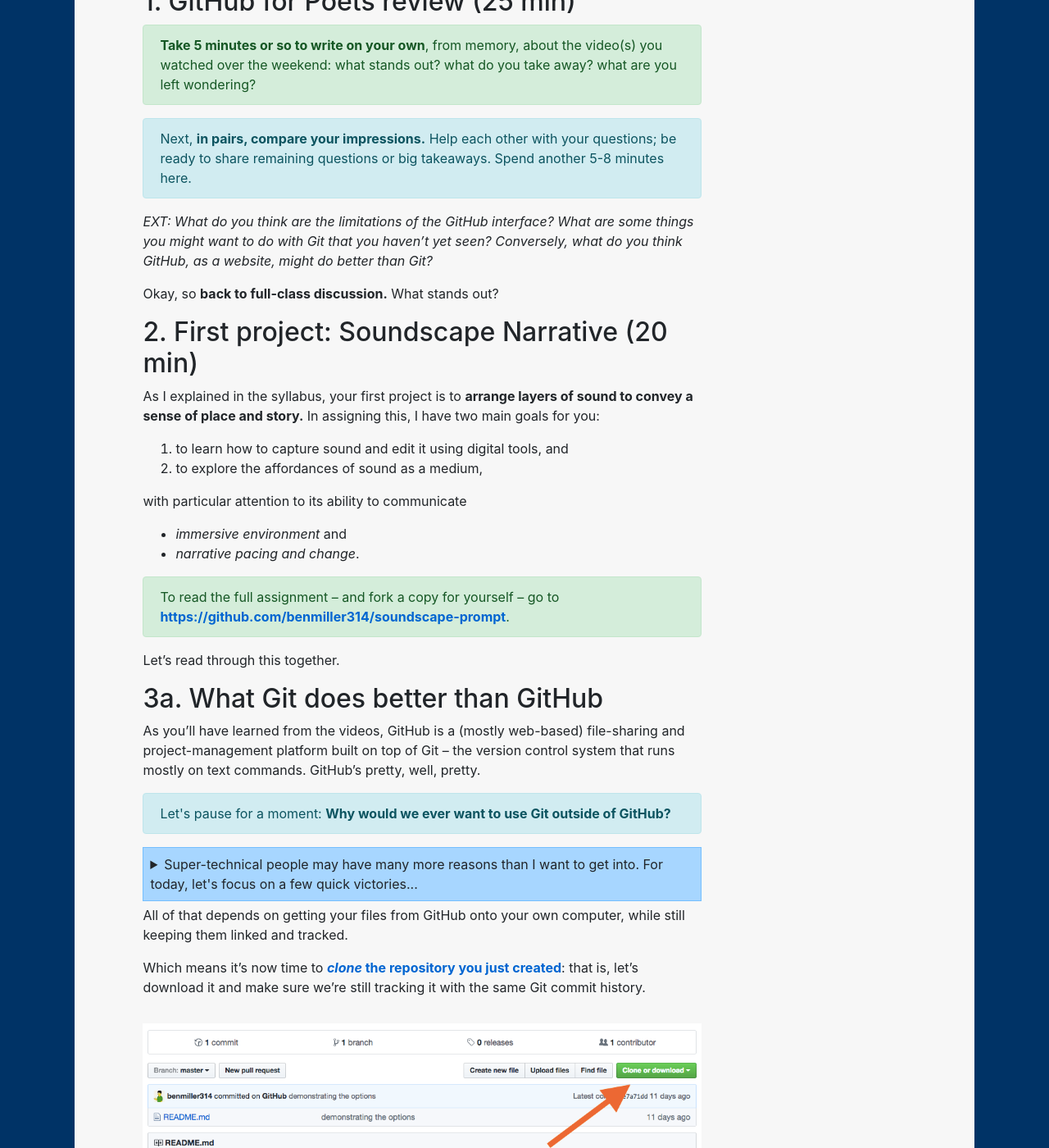
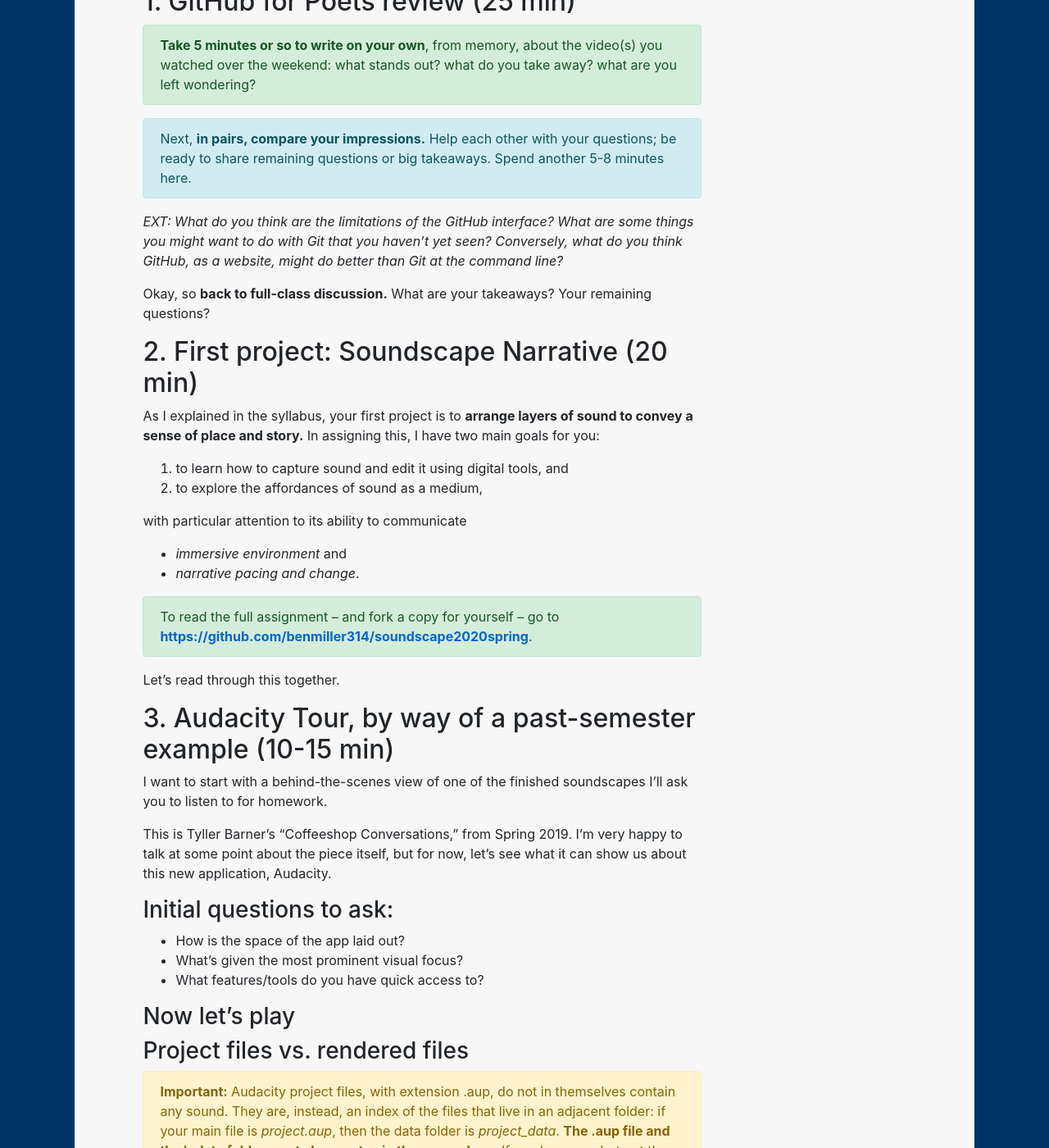
Before and after one commit to benmiller314/cdm2020spring, a Jekyll site: the page built from plans/lesson-03.md, in a window 1280 px wide and 1400 px high, scrolled down 623 px. Shown: the whole window at 82% size. Built offline with Jekyll 4.4.1, drawn with Linux system fonts in a browser that asks for light colours; our own code applies the rules of GitHub Pages for plain Markdown files; some of the changed text lies outside the part shown.

Commit message:
tour Audacity through a completed project
we can still show the empty one / how to import next time, but this should help everyone get oriented (both to Audacity and to the assignment)

```diff
--- a/plans/lesson-03.md
+++ b/plans/lesson-03.md
@@ -14,12 +14,13 @@
 
 ## Plan for the day
 
-1. GitHub for Poets review (25 min)
+1. GitHub for Poets review (15-25 min)
 <!-- EXT. Versioning beyond simple text files -->
-2. First project: Soundscape Narrative (20 min)
-3. What Git does better than GitHub (5 min)
-4. Multiple views of the same files
-5. A little command line setup for Soundscape Narrative
+2. First project assignment: Soundscape Narrative (10-15 min)
+3. Audacity Tour, by way of a past-semester example (10-15 min) <!-- tracks, mute/solo, resize tracks, zoom, .aup files and the _data folder -->
+4. Git Beyond GitHub (10 min)
+5. Multiple views of the same files
+<!-- 6. A little command line setup for Soundscape Narrative -->
 6. HW Preview
 
 
@@ -34,10 +35,9 @@
 Next, <strong>in pairs, compare your impressions.</strong> Help each other with your questions; be ready to share remaining questions or big takeaways. Spend another 5-8 minutes here.
 </div>
 
-<em>EXT: What do you think are the limitations of the GitHub interface? What are some things you might want to do with Git that you haven't yet seen? Conversely, what do you think GitHub, as a website, might do better than Git?</em>
+<em>EXT: What do you think are the limitations of the GitHub interface? What are some things you might want to do with Git that you haven't yet seen? Conversely, what do you think GitHub, as a website, might do better than Git at the command line?</em>
 
-
-Okay, so **back to full-class discussion.** What stands out?
+Okay, so **back to full-class discussion.** What are your takeaways? Your remaining questions?
 
 ## 2. First project: Soundscape Narrative (20 min)
 
@@ -51,16 +51,57 @@
   - *narrative pacing and change*.
 
 <div class="alert alert-success">
-To read the full assignment – and fork a copy for yourself – go to <strong><a href="https://github.com/benmiller314/soundscape-prompt">https://github.com/benmiller314/soundscape-prompt</a></strong>.
+To read the full assignment – and fork a copy for yourself – go to <strong><a href="https://github.com/benmiller314/soundscape2020spring">https://github.com/benmiller314/soundscape2020spring</a></strong>.
 </div>
 
 Let's read through this together.
 
 <!--
-Go through overview, constraints, deadlines. The sections below are prep for the "setup" section.
+Go through overview, constraints, deadlines. Don't show parachute prompts except to say they exist. The sections below are prep for the "setup" section.
 -->
 
-## 3a. What Git does better than GitHub
+## 3. Audacity Tour, by way of a past-semester example (10-15 min) <!-- tracks, mute/solo, resize tracks, zoom, .aup files and the _data folder -->
+
+I want to start with a behind-the-scenes view of one of the finished soundscapes I'll ask you to listen to for homework.
+
+This is Tyller Barner's "Coffeeshop Conversations," from Spring 2019. I'm very happy to talk at some point about the piece itself, but for now, let's see what it can show us about this new application, Audacity.
+
+### Initial questions to ask:
+
+- How is the space of the app laid out?
+- What's given the most prominent visual focus?
+- What features/tools do you have quick access to?
+
+### Now let's play
+
+<!--
+1. Literally press play.
+2. Zoom far in.
+3. Pin the cursor.
+4. Scroll up and down.
+5. Zoom all the way out in one click.
+6. View > Track Size > Collapse tracks.
+7. Try to move "Hillman Coffee" track to the bottom. Can't do it without stopping!
+8. Stop. Move the track. Hit play again. Where does it start?
+9. Try muting the background noise.
+10. Try muting the music track.
+11. Rename the music track.
+12. Revisit the questions above.
+-->
+
+### Project files vs. rendered files
+
+<div class="alert alert-warning">
+<strong>Important:</strong> Audacity project files, with extension .aup, do not in themselves contain any sound. They are, instead, an index of the files that live in an adjacent folder: if your main file is <em>project.aup</em>, then the data folder is <em>project_data</em>.
+
+<strong>The .aup file and the \_data folder must always stay in the same place.</strong> If you have one but not the other in your repository, the project will not open properly.
+</div>
+
+## 4. Git Beyond GitHub (10 min)
+
+
+
+
 
 As you'll have learned from the videos, GitHub is a (mostly web-based) file-sharing and project-management platform built on top of Git – the version control system that runs mostly on text commands. GitHub's pretty, well, pretty.
 
```
